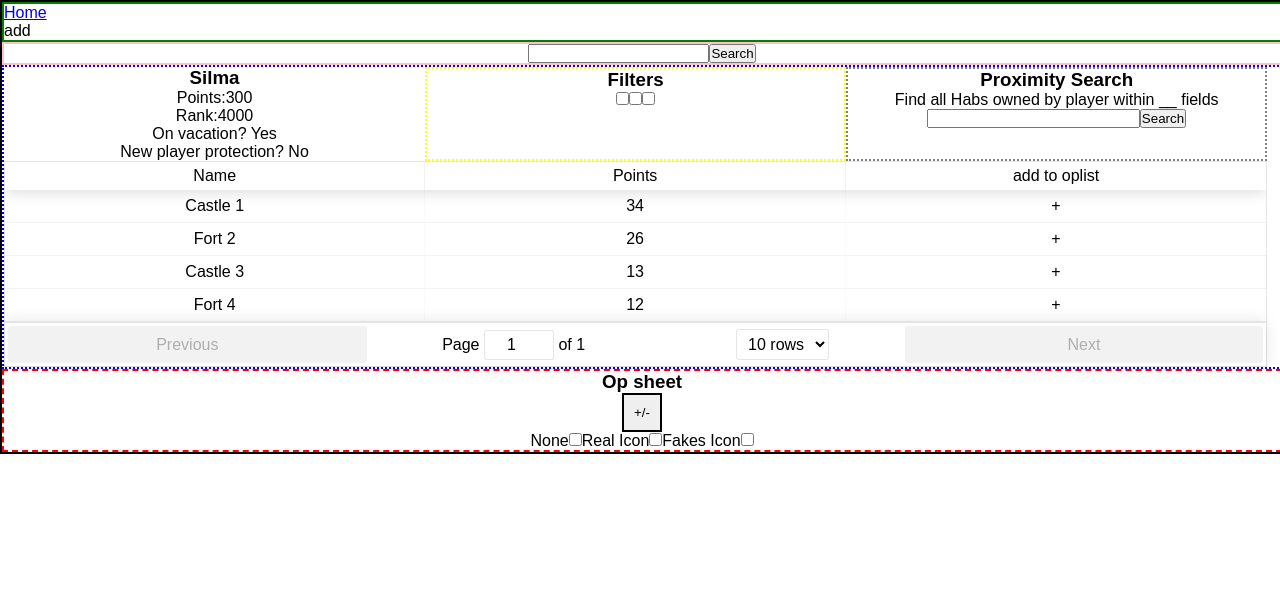
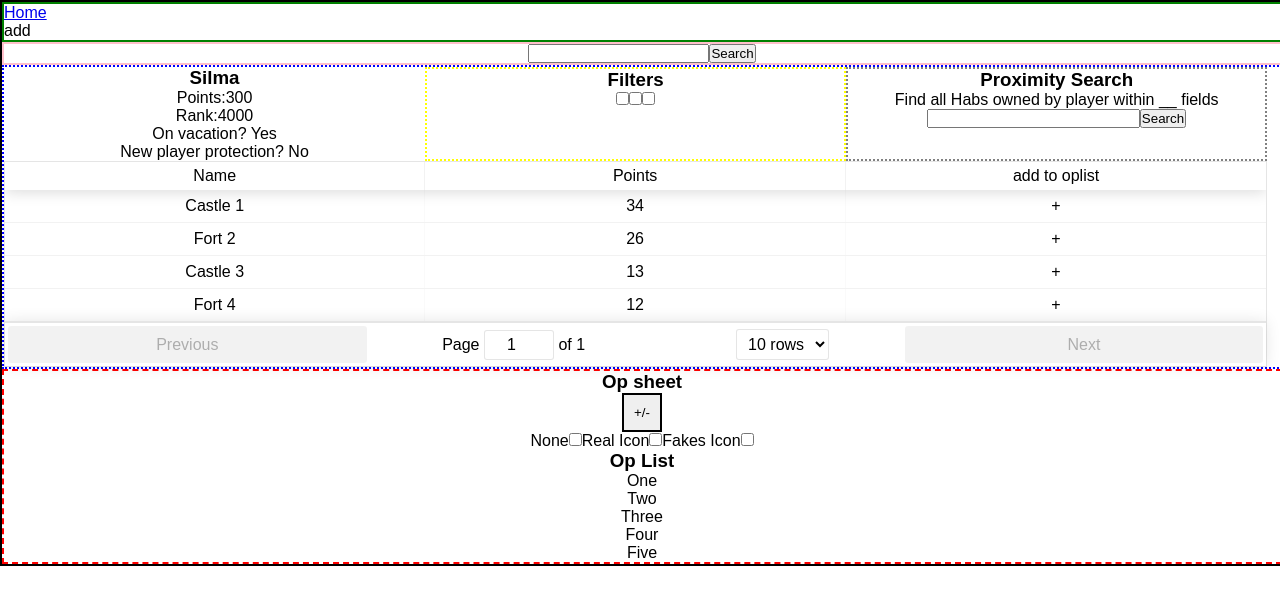
Before and after one commit to jmc617/op-sheet-builder, a React (Create React App) app: page /player in a window 1280 px wide. Shown: the top 604 px of the page. Built offline with nearby package versions, Linux system fonts and the light colour scheme; what apollo-link-state would draw is missing.

Commit message:
pr comment changes

```diff
--- a/src/components/Player/Information/HabitatList.js
+++ b/src/components/Player/Information/HabitatList.js
@@ -37,7 +37,7 @@ class HabitatList extends Component  {
     }, {
       Header: 'add to oplist',
       accessor: 'name',
-      Cell: < AddToOpsheetButton />,
+      Cell: <AddToOpsheetButton/>,
 
     }]
 
--- a/src/components/Player/Information/Text.js
+++ b/src/components/Player/Information/Text.js
@@ -9,6 +9,7 @@ class Text extends Component {
       const vacationStatusText = () => { return (onVacation ? "Yes" : "No")};
       const protectionStatusText = () => { return (underAttackProtection ? "Yes" : "No")};
 
+      // This is Dan's comment.
 
       return (
 
--- a/src/components/Player/Opsheet/List.js
+++ b/src/components/Player/Opsheet/List.js
@@ -2,13 +2,11 @@ import React, { Component } from 'react';
 
 class List extends Component {
   render() {
-    const { listClassName } = this.props;
-    const { opSheetItems } = this.props;
-
+    const { listClassName, opSheetItems } = this.props;
     console.log(opSheetItems)
 
     return (
-    < div className={listClassName}  >
+    <div className={listClassName}>
 
       <h3>Op List</h3>
       <ul>
--- a/src/components/Player/Opsheet/Opsheet.js
+++ b/src/components/Player/Opsheet/Opsheet.js
@@ -23,13 +23,25 @@ class Opsheet extends Component {
     this.changeListClassName();
   };
 
+  toggleOpSheet = () => {
+    const { collapsed } = this.state;
+    const nextState = !this.state.collapsed;
+    this.setState({
+      collapsed: nextState
+    });
+  };
+
+  getListClassName = () => {
+    const { collapsed } = this.state;
+    return (collapsed) ? EXPANDED_LIST_CLASSNAME : COLLAPSED_LIST_CLASSNAME;
+  };
+
 
 
     render(){
-
-      const { listClassName } = this.state;
+      const { collapsed } = this.state;
       const { opSheetItems} = this.props;
-
+      const listClassName = this.getListClassName();
 
       console.log(opSheetItems)
 
@@ -37,13 +49,11 @@ class Opsheet extends Component {
         <div className="opsheet-wrapper">
           <h3>Op sheet</h3>
           <button className='collapse-toggle' onClick={this.toggleSheetCollapseExpand}>+/-</button>
-
           <ListType />
           <List
             listClassName={listClassName}
             opSheetItems={opSheetItems}
           />
-
         </div>
       );
     }
```
Also changed, not shown: package.json (+6 -3 lines), src/components/Player/Information/Information.js (+4 -4 lines), 1 other file (tests, documents, lock files or other folders).
